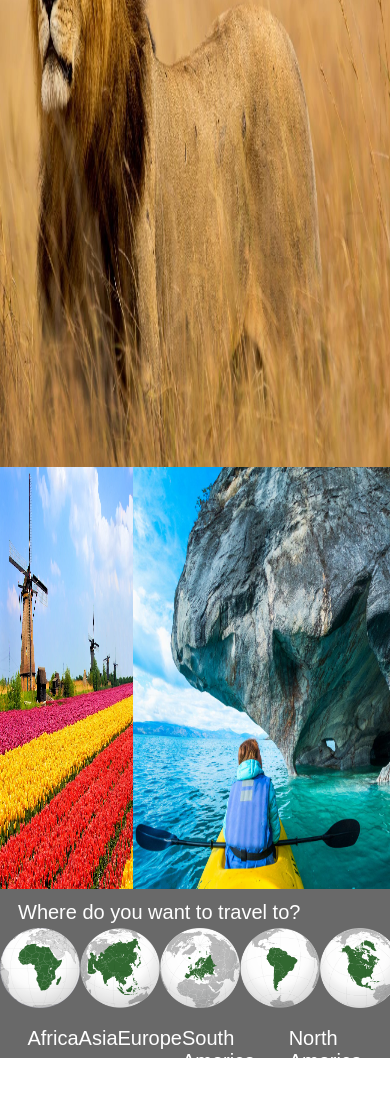
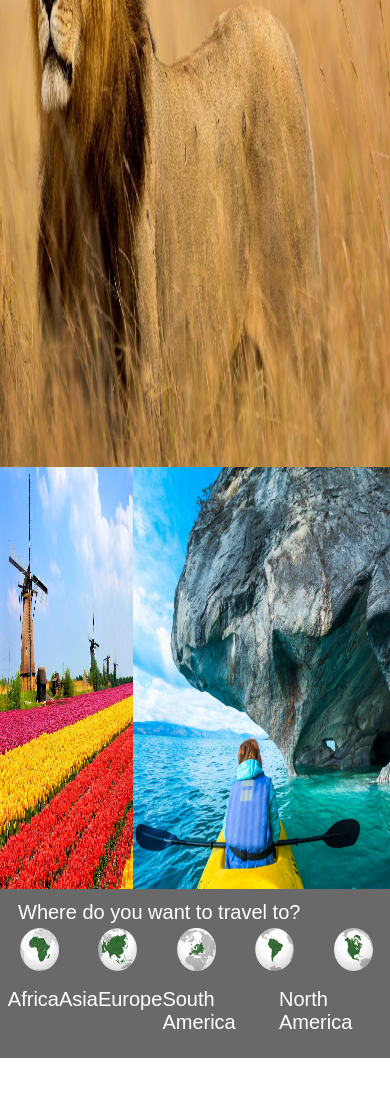
Before and after one commit to ju-nmd2022/Project12, a plain HTML site: page Index.html in a window 390 px wide. Shown: the part 417-1513 px from the top of the page. Drawn offline with Linux system fonts and the light colour scheme.

Commit message:
update globes

```diff
--- a/style.css
+++ b/style.css
@@ -85,7 +85,7 @@ li {
 .globes-background {
   background-color: dimgray;
   grid-area: footer;
-  height: 45vh;
+  height: 60vh;
   width: 100vw;
 }
 
@@ -128,8 +128,8 @@ li {
 .asia,
 .south-america,
 .north-america {
-  width: 170px;
-  height: 170px;
+  width: 180px;
+  height: 180px;
 }
 
 
@@ -144,7 +144,7 @@ li {
   display: flex;
   justify-content: space-around;
   grid-area: footer;
-  margin-top: 25%;
+  margin-top: 23%;
   color: rgb(255, 255, 255);
   font-size: 24px;
   margin-left: 2%;
@@ -185,8 +185,8 @@ li {
   .asia,
   .south-america,
   .north-america {
-    width: 120px;
-    height: 120px;
+    width: 130px;
+    height: 130px;
   }
 
   .globes {
@@ -206,7 +206,7 @@ li {
   grid-area: footer;
   margin-top: 22%;
   color: rgb(255, 255, 255);
-  font-size: 24px;
+  font-size: 20px;
   margin-left: 2%;
   }
 
@@ -361,8 +361,8 @@ li {
   .asia,
   .south-america,
   .north-america {
-    width: 80px;
-    height: 80px;
+    width: 10%;
+    height: 25%;
   }
 
   .globes {
@@ -374,11 +374,14 @@ li {
 
 
   .globes-names {
-    margin-left: 7%;
-    margin-top: 30%;
+    display: flex;
+    justify-content: space-around;
+    grid-area: footer;
+    margin-top: 20%;
+    color: rgb(255, 255, 255);
     font-size: 20px;
+    margin-left: 2%;
   }
-
   .globes-background {
     height: 20vh;
   }
```
